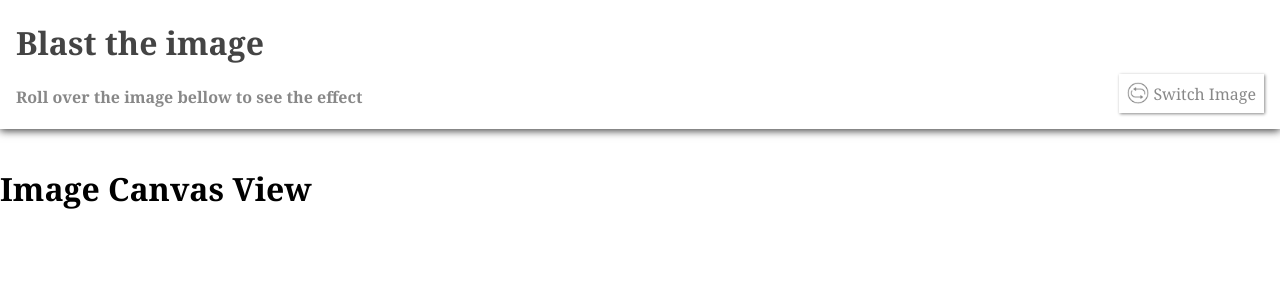
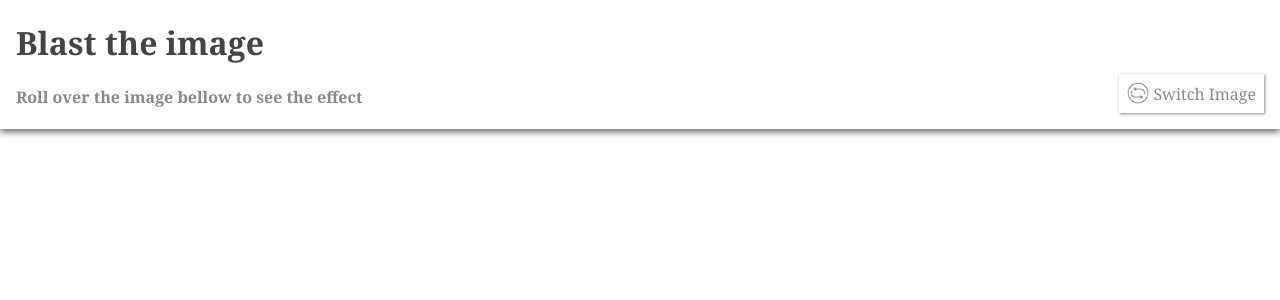
Before and after one commit to Hackbit/angularattack2017-kzhang, an Angular app: page / in a window 1280 px wide. Shown: the top 300 px of the page. Built offline with nearby package versions, Linux system fonts and the light colour scheme.

Commit message:
show image

```diff
--- a/src/app/image-canvas.component.ts
+++ b/src/app/image-canvas.component.ts
@@ -1,11 +1,19 @@
 import { Component } from '@angular/core';
+
+import { FileService } from './file.service';
 
 @Component({
     selector: 'my-image-canvas',
     template: `
-        <h1>Image Canvas View</h1>
+        <img src="{{imageData}}">
     `
 })
 export class ImageCanvasComponent {
+    imageData: string = '';
 
+    constructor(private fileService: FileService) { }
+
+    redraw() {
+        this.imageData = this.fileService.imageData;
+    }
 }
```
